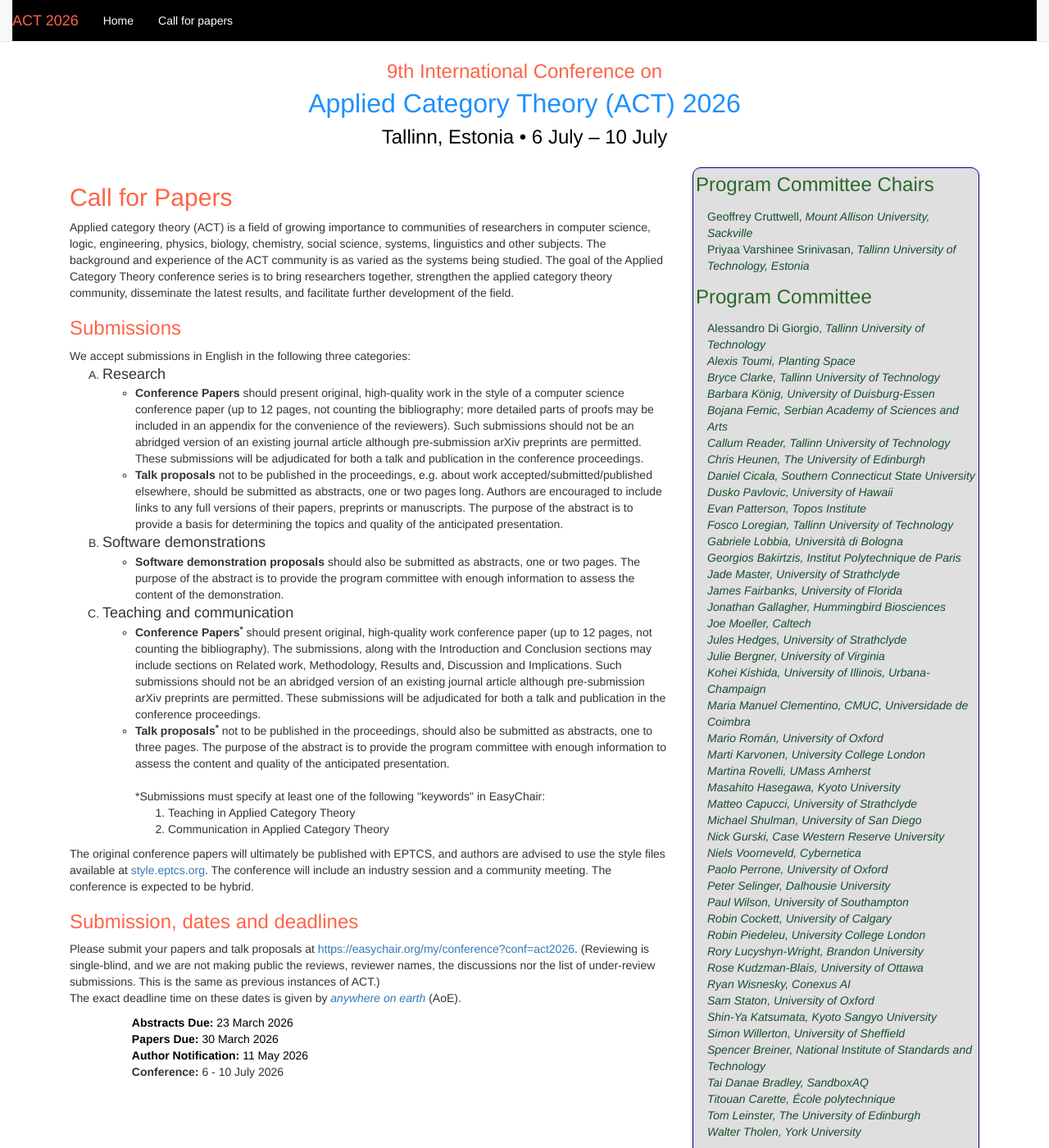
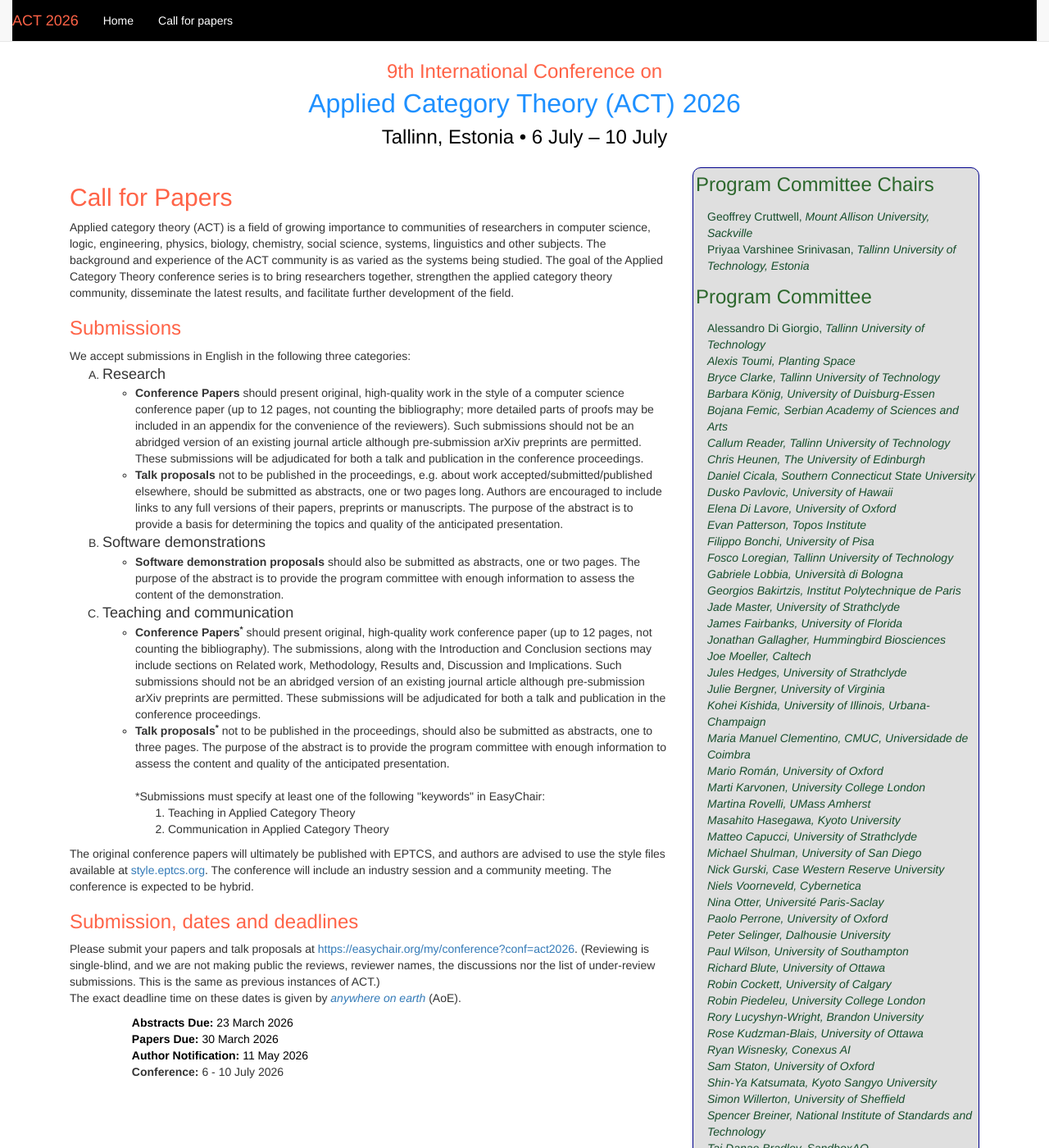
Before and after one commit to actconf2026/actconf2026.github.io, a Jekyll site: the page built from cfp.html, in a window 1280 px wide and 1400 px high. Shown: the whole window at 82% size. Built offline with Jekyll 4.4.1, drawn with Linux system fonts in a browser that asks for light colours.

Commit message:
Updated PC members list

```diff
--- a/cfp.html
+++ b/cfp.html
@@ -136,7 +136,9 @@ This is the same as previous instances of ACT.)
 </i></li><li>Chris Heunen, <i>The University of Edinburgh
 </i></li><li>Daniel Cicala, <i>Southern Connecticut State University
 </i></li><li>Dusko Pavlovic, <i>University of Hawaii
+</i></li><li>Elena Di Lavore, <i> University of Oxford
 </i></li><li>Evan Patterson, <i>Topos Institute
+</i></li><li>Filippo Bonchi, <i>University of Pisa
 </i></li><li>Fosco Loregian, <i>Tallinn University of Technology
 </i></li><li>Gabriele Lobbia, <i>Università di Bologna
 </i></li><li>Georgios Bakirtzis, <i>Institut Polytechnique de Paris
@@ -156,9 +158,11 @@ This is the same as previous instances of ACT.)
 </i></li><li>Michael Shulman, <i>University of San Diego
 </i></li><li>Nick Gurski, <i>	Case Western Reserve University
 </i></li><li>Niels Voorneveld, <i> Cybernetica
+</i></li><li>Nina Otter, <i> Université Paris-Saclay
 </i></li><li>Paolo Perrone, <i>University of Oxford
 </i></li><li>Peter Selinger, <i>Dalhousie University
 </i></li><li>Paul Wilson, <i>University of Southampton
+</i></li><li>Richard Blute, <i>University of Ottawa
 </i></li><li>Robin Cockett, <i>University of Calgary
 </i></li><li>Robin Piedeleu, <i>University College London
 </i></li><li>Rory Lucyshyn-Wright, <i>Brandon University
```
